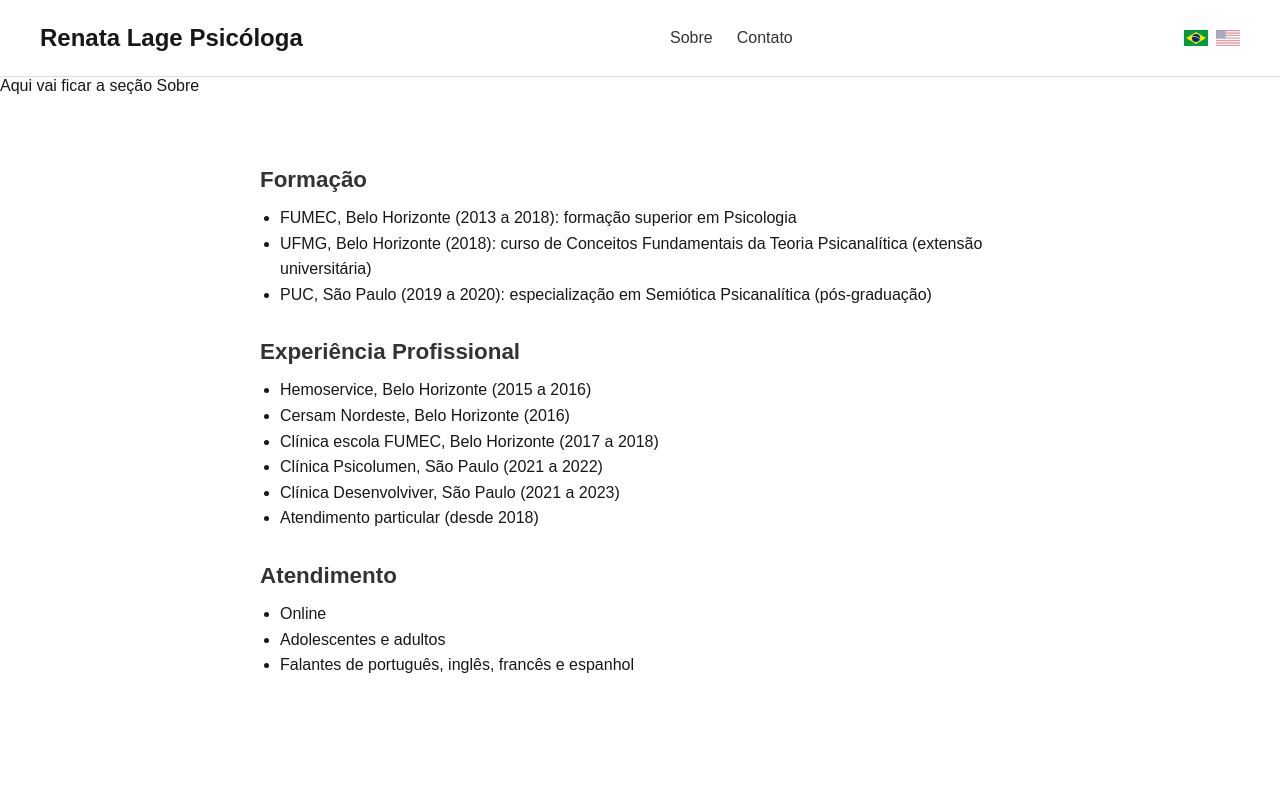
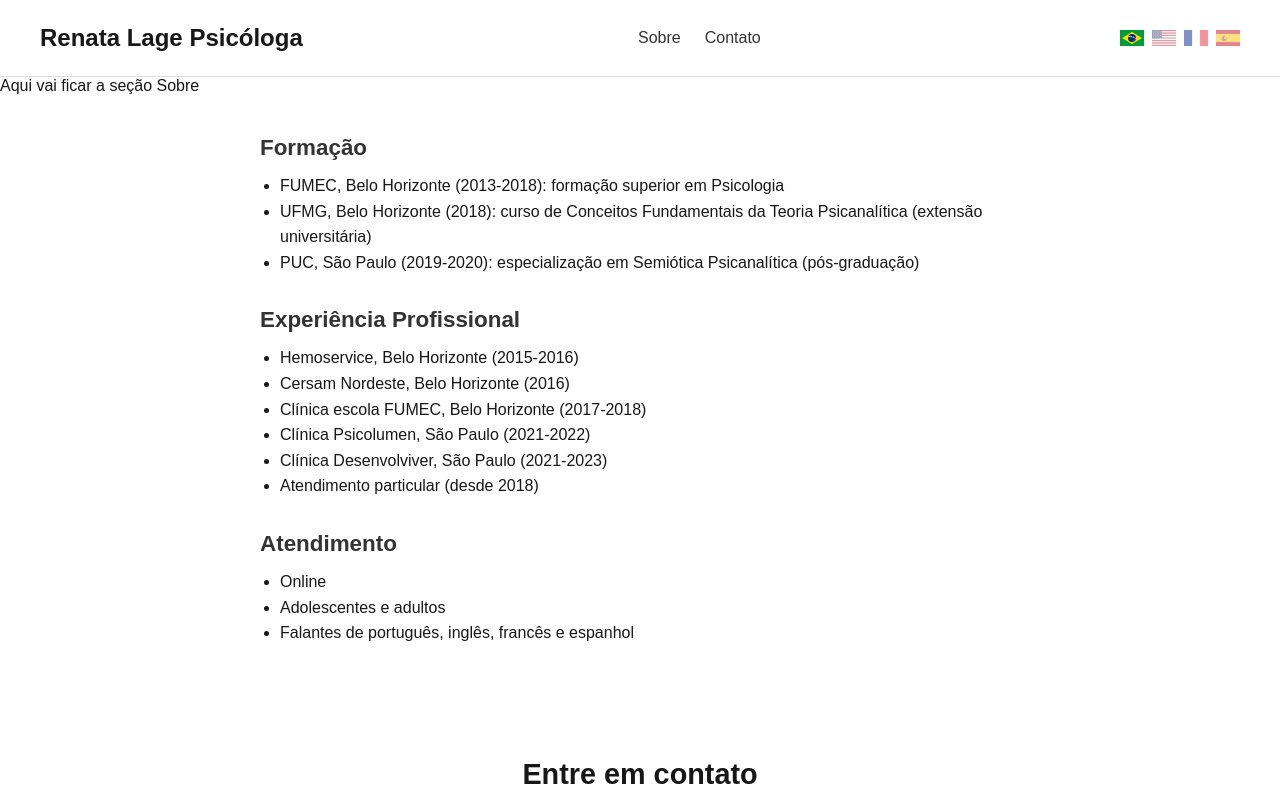
Before and after one commit to caiocastelhano/renatalagepsicologa, a Next.js app: page / in a window 1280 px wide. Shown: the top 794 px of the page. Built offline with nearby package versions, Linux system fonts and the light colour scheme.

Commit message:
Adiciona ES e FR à lógica de mudança de idioma

```diff
--- a/src/app/components/Contact.jsx
+++ b/src/app/components/Contact.jsx
@@ -8,10 +8,13 @@ export default function Contact() {
   const { language } = useContext(LanguageContext);
 
   const phone = "5511941650407";
-  const message =
-    language === "PT"
-      ? "Olá, gostaria de agendar uma consulta."
-      : "Hello, I’d like to schedule an appointment.";
+
+  const messages = {
+    PT: "Olá, gostaria de agendar uma consulta.",
+    EN: "Hello, I’d like to schedule an appointment.",
+    FR: "Bonjour, je voudrais prendre rendez-vous.",
+    ES: "Hola, me gustaría agendar una cita.",
+  };
 
   const text = {
     PT: {
@@ -24,22 +27,33 @@ export default function Contact() {
       paragraph: "To schedule an appointment or ask questions, send a message on WhatsApp:",
       button: "Talk to Renata Lage on WhatsApp",
     },
+    FR: {
+      title: "Contactez-moi",
+      paragraph: "Pour prendre rendez-vous ou poser vos questions, envoyez un message sur WhatsApp :",
+      button: "Parler à Renata Lage sur WhatsApp",
+    },
+    ES: {
+      title: "Contacto",
+      paragraph: "Para agendar una cita o hacer preguntas, envía un mensaje por WhatsApp:",
+      button: "Hablar con Renata Lage en WhatsApp",
+    },
   };
 
-  const whatsappURL = `https://wa.me/${phone}?text=${encodeURIComponent(message)}`;
+  const whatsappURL = `https://wa.me/${phone}?text=${encodeURIComponent(messages[language])}`;
+  const t = text[language];
 
   return (
     <section className={styles.contactSection}>
-      <h2 className={styles.title}>{text[language].title}</h2>
-      <p className={styles.text}>{text[language].paragraph}</p>
+      <h2 className={styles.title}>{t.title}</h2>
+      <p className={styles.text}>{t.paragraph}</p>
       <a
         href={whatsappURL}
         target="_blank"
         rel="noopener noreferrer"
         className={styles.whatsappButton}
-        aria-label={text[language].button}
+        aria-label={t.button}
       >
-        {text[language].button}
+        {t.button}
       </a>
     </section>
   );
--- a/src/app/components/Footer.jsx
+++ b/src/app/components/Footer.jsx
@@ -7,21 +7,38 @@ import styles from "./Footer.module.css";
 export default function Footer() {
   const { language } = useContext(LanguageContext);
 
+  const text = {
+    PT: {
+      copyright: "Renata Lage Psicóloga | © 2025 Todos os direitos reservados | ",
+      developer: "Desenvolvido por Caio Castelhano",
+    },
+    EN: {
+      copyright: "Renata Lage Psychologist | © 2025 All rights reserved | ",
+      developer: "Developed by Caio Castelhano",
+    },
+    FR: {
+      copyright: "Renata Lage Psychologue | © 2025 Tous droits réservés | ",
+      developer: "Développé par Caio Castelhano",
+    },
+    ES: {
+      copyright: "Renata Lage Psicóloga | © 2025 Todos los derechos reservados | ",
+      developer: "Desarrollado por Caio Castelhano",
+    },
+  };
+
+  const t = text[language];
+
   return (
     <footer className={styles.footer}>
       <p className={styles.text}>
-        {language === "PT"
-          ? "Renata Lage Psicóloga | © 2025 Todos os direitos reservados | "
-          : "Renata Lage Psychologist | © 2025 All rights reserved | "}
+        {t.copyright}
         <a
           href="https://caiocastelhano.com.br"
           target="_blank"
           rel="noopener noreferrer"
           className={styles.link}
         >
-          {language === "PT"
-            ? "Desenvolvido por Caio Castelhano"
-            : "Developed by Caio Castelhano"}
+          {t.developer}
         </a>
       </p>
     </footer>
--- a/src/app/components/Header.jsx
+++ b/src/app/components/Header.jsx
@@ -5,26 +5,27 @@ import { LanguageContext } from "../context/LanguageContext";
 import styles from "./Header.module.css";
 
 export default function Header() {
-  const { language, toggleLanguage } = useContext(LanguageContext);
+  const { language, setLanguage } = useContext(LanguageContext);
 
-  const setLanguage = (lang) => {
-    if (lang !== language) {
-      toggleLanguage();
-    }
+  const translations = {
+    PT: { name: "Renata Lage Psicóloga", about: "Sobre", contact: "Contato" },
+    EN: { name: "Renata Lage Psychologist", about: "About", contact: "Contact" },
+    FR: { name: "Renata Lage Psychologue", about: "À propos", contact: "Contact" },
+    ES: { name: "Renata Lage Psicóloga", about: "Sobre mí", contact: "Contacto" },
   };
+
+  const t = translations[language];
 
   return (
     <header className={styles.header}>
-      <div className={styles.logo}>
-        {language === "PT" ? "Renata Lage Psicóloga" : "Renata Lage Psychologist"}
-      </div>
+      <div className={styles.logo}>{t.name}</div>
 
       <nav className={styles.nav}>
         <a href="#sobre" className={styles.link}>
-          {language === "PT" ? "Sobre" : "About"}
+          {t.about}
         </a>
         <a href="#contato" className={styles.link}>
-          {language === "PT" ? "Contato" : "Contact"}
+          {t.contact}
         </a>
       </nav>
 
@@ -41,6 +42,18 @@ export default function Header() {
           className={`${styles.flag} ${language === "EN" ? styles.active : ""}`}
           onClick={() => setLanguage("EN")}
         />
+        <img
+          src="/flags/fr.png"
+          alt="Français"
+          className={`${styles.flag} ${language === "FR" ? styles.active : ""}`}
+          onClick={() => setLanguage("FR")}
+        />
+        <img
+          src="/flags/es.png"
+          alt="Español"
+          className={`${styles.flag} ${language === "ES" ? styles.active : ""}`}
+          onClick={() => setLanguage("ES")}
+        />
       </div>
     </header>
   );
--- a/src/app/components/ProfessionalPath.jsx
+++ b/src/app/components/ProfessionalPath.jsx
@@ -11,17 +11,17 @@ export default function ProfessionalPath() {
     PT: {
       educationTitle: "Formação",
       education: [
-        "FUMEC, Belo Horizonte (2013 a 2018): formação superior em Psicologia",
+        "FUMEC, Belo Horizonte (2013-2018): formação superior em Psicologia",
         "UFMG, Belo Horizonte (2018): curso de Conceitos Fundamentais da Teoria Psicanalítica (extensão universitária)",
-        "PUC, São Paulo (2019 a 2020): especialização em Semiótica Psicanalítica (pós-graduação)",
+        "PUC, São Paulo (2019-2020): especialização em Semiótica Psicanalítica (pós-graduação)",
       ],
       experienceTitle: "Experiência Profissional",
       experience: [
-        "Hemoservice, Belo Horizonte (2015 a 2016)",
+        "Hemoservice, Belo Horizonte (2015-2016)",
         "Cersam Nordeste, Belo Horizonte (2016)",
-        "Clínica escola FUMEC, Belo Horizonte (2017 a 2018)",
-        "Clínica Psicolumen, São Paulo (2021 a 2022)",
-        "Clínica Desenvolviver, São Paulo (2021 a 2023)",
+        "Clínica escola FUMEC, Belo Horizonte (2017-2018)",
+        "Clínica Psicolumen, São Paulo (2021-2022)",
+        "Clínica Desenvolviver, São Paulo (2021-2023)",
         "Atendimento particular (desde 2018)",
       ],
       practiceTitle: "Atendimento",
@@ -35,17 +35,17 @@ export default function ProfessionalPath() {
     EN: {
       educationTitle: "Education",
       education: [
-        "FUMEC, Belo Horizonte (2013–2018): Bachelor's degree in Psychology",
+        "FUMEC, Belo Horizonte (2013-2018): Bachelor's degree in Psychology",
         "UFMG, Belo Horizonte (2018): University extension course in Fundamental Concepts of Psychoanalytic Theory",
-        "PUC, São Paulo (2019–2020): Postgraduate specialization in Psychoanalytic Semiotics",
+        "PUC, São Paulo (2019-2020): Postgraduate specialization in Psychoanalytic Semiotics",
       ],
       experienceTitle: "Professional Experience",
       experience: [
-        "Hemoservice, Belo Horizonte (2015–2016)",
+        "Hemoservice, Belo Horizonte (2015-2016)",
         "Cersam Nordeste, Belo Horizonte (2016)",
-        "FUMEC School Clinic, Belo Horizonte (2017–2018)",
-        "Psicolumen Clinic, São Paulo (2021–2022)",
-        "Desenvolviver Clinic, São Paulo (2021–2023)",
+        "FUMEC School Clinic, Belo Horizonte (2017-2018)",
+        "Psicolumen Clinic, São Paulo (2021-2022)",
+        "Desenvolviver Clinic, São Paulo (2021-2023)",
         "Private practice (since 2018)",
       ],
       practiceTitle: "Practice",
@@ -55,13 +55,60 @@ export default function ProfessionalPath() {
         "Speakers of Portuguese, English, French, and Spanish",
       ],
     },
+
+    FR: {
+      educationTitle: "Formation",
+      education: [
+        "FUMEC, Belo Horizonte (2013-2018) : Licence en Psychologie",
+        "UFMG, Belo Horizonte (2018) : Cours d'extension universitaire sur les Concepts Fondamentaux de la Théorie Psychanalytique",
+        "PUC, São Paulo (2019-2020) : Spécialisation en Sémiotique Psychanalytique (post-graduation)",
+      ],
+      experienceTitle: "Expérience Professionnelle",
+      experience: [
+        "Hemoservice, Belo Horizonte (2015-2016)",
+        "Cersam Nordeste, Belo Horizonte (2016)",
+        "Clinique universitaire FUMEC, Belo Horizonte (2017-2018)",
+        "Clinique Psicolumen, São Paulo (2021-2022)",
+        "Clinique Desenvolviver, São Paulo (2021-2023)",
+        "Pratique privée (depuis 2018)",
+      ],
+      practiceTitle: "Pratique",
+      practice: [
+        "En ligne",
+        "Adolescents et adultes",
+        "Langues parlées : portugais, anglais, français et espagnol",
+      ],
+    },
+
+    ES: {
+      educationTitle: "Formación",
+      education: [
+        "FUMEC, Belo Horizonte (2013-2018): Título universitario en Psicología",
+        "UFMG, Belo Horizonte (2018): Curso de extensión en Conceptos Fundamentales de la Teoría Psicoanalítica",
+        "PUC, São Paulo (2019-2020): Especialización en Semiótica Psicoanalítica (postgrado)",
+      ],
+      experienceTitle: "Experiencia Profesional",
+      experience: [
+        "Hemoservice, Belo Horizonte (2015-2016)",
+        "Cersam Nordeste, Belo Horizonte (2016)",
+        "Clínica universitaria FUMEC, Belo Horizonte (2017-2018)",
+        "Clínica Psicolumen, São Paulo (2021-2022)",
+        "Clínica Desenvolviver, São Paulo (2021-2023)",
+        "Consulta privada (desde 2018)",
+      ],
+      practiceTitle: "Atención",
+      practice: [
+        "Online",
+        "Adolescentes y adultos",
+        "Idiomas: portugués, inglés, francés y español",
+      ],
+    },
   };
 
   const section = content[language];
 
   return (
     <section className={styles.section}>
-      <h2 className={styles.title}>{section.title}</h2>
 
       <div className={styles.block}>
         <h3 className={styles.subtitle}>{section.educationTitle}</h3>
--- a/src/app/context/LanguageContext.jsx
+++ b/src/app/context/LanguageContext.jsx
@@ -7,12 +7,8 @@ export const LanguageContext = createContext();
 export function LanguageProvider({ children }) {
   const [language, setLanguage] = useState("PT");
 
-  const toggleLanguage = () => {
-    setLanguage((prev) => (prev === "PT" ? "EN" : "PT"));
-  };
-
   return (
-    <LanguageContext.Provider value={{ language, toggleLanguage }}>
+    <LanguageContext.Provider value={{ language, setLanguage }}>
       {children}
     </LanguageContext.Provider>
   );
```
Also changed, not shown: public/flags/es.png (added), public/flags/fr.png (added).
